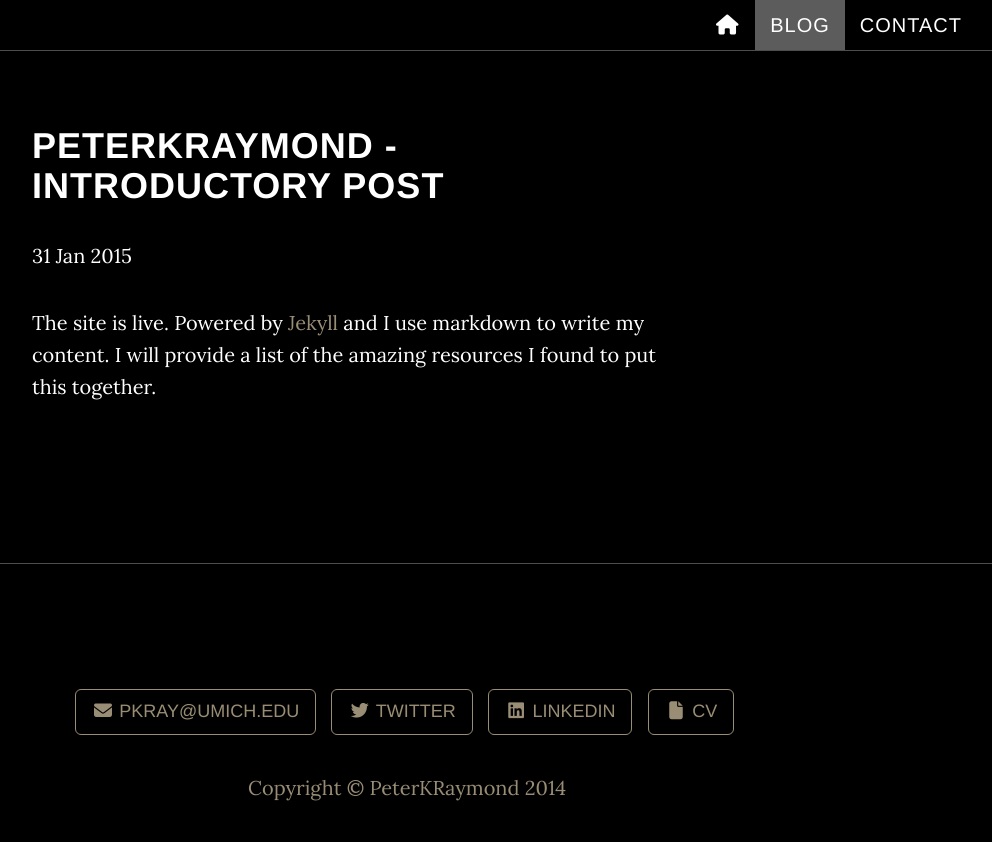
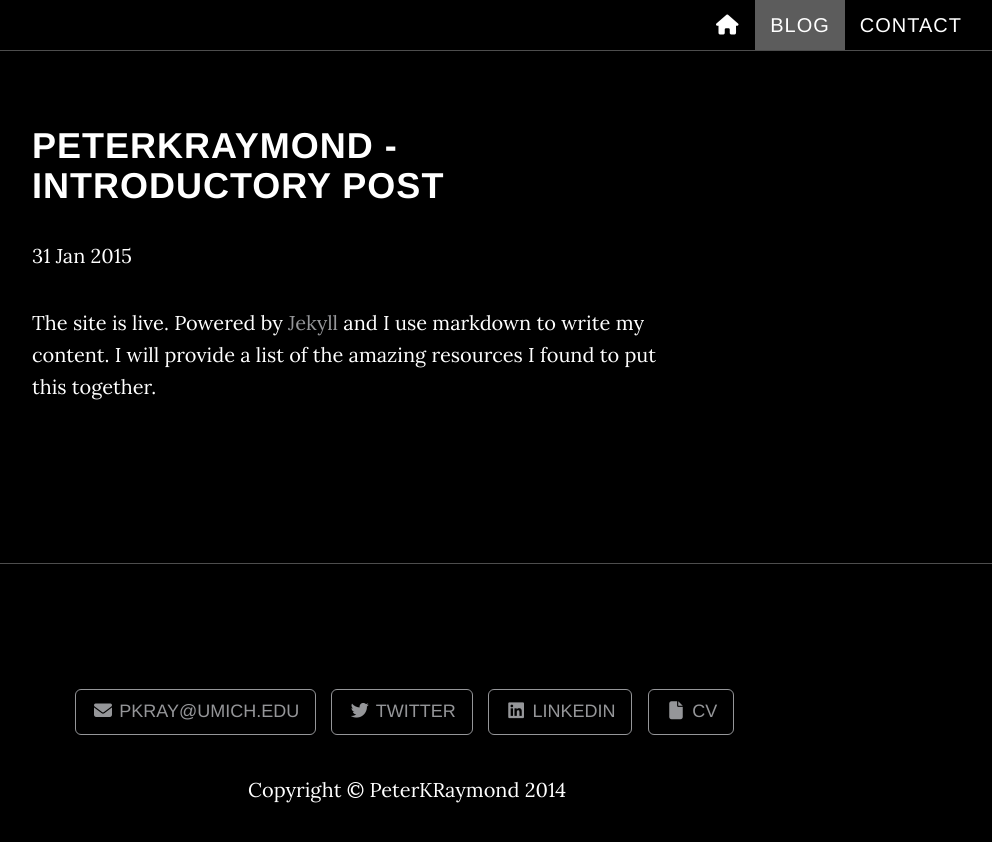
Before and after one commit to peterkraymond/peterkraymond.github.io, a Jekyll site: the page built from _posts/2015-01-31-peterkramond-site-launch.md, in a window 1280 px wide and 931 px high. Shown: the top 842 px of the window, without its empty margins (233-1225 px from the left). Built offline with Jekyll 4.4.1, drawn with Linux system fonts in a browser that asks for light colours; nearby versions of some CDN libraries; library files that are not in the unit come from our copies.

Commit message:
update css and blog layout

```diff
--- a/_layouts/default_blog.html
+++ b/_layouts/default_blog.html
@@ -109,7 +109,7 @@
             <br>
 
 
-            <a>Copyright &copy; PeterKRaymond 2014</a>
+            <p class="copyright">Copyright &copy; PeterKRaymond 2014</p>
 
         </div>
     </footer>
--- a/css/grayscale.css
+++ b/css/grayscale.css
@@ -36,6 +36,10 @@ p {
     line-height: 1.5;
 }
 
+copyright {
+    font-size: 10px;
+}
+
 @media(min-width:767px) {
     p {
         margin: 0 0 35px;
@@ -45,7 +49,7 @@ p {
 }
 
 a {
-    color: #998E75;
+    color: #959699;
     -webkit-transition: all .2s ease-in-out;
     -moz-transition: all .2s ease-in-out;
     transition: all .2s ease-in-out;
@@ -308,8 +312,8 @@ a:focus {
 }
 
 .btn-default {
-    border: 1px solid #998E75;
-    color: #998E75;
+    border: 1px solid #959699;
+    color: #959699;
     background-color: transparent;
 }
 
```
